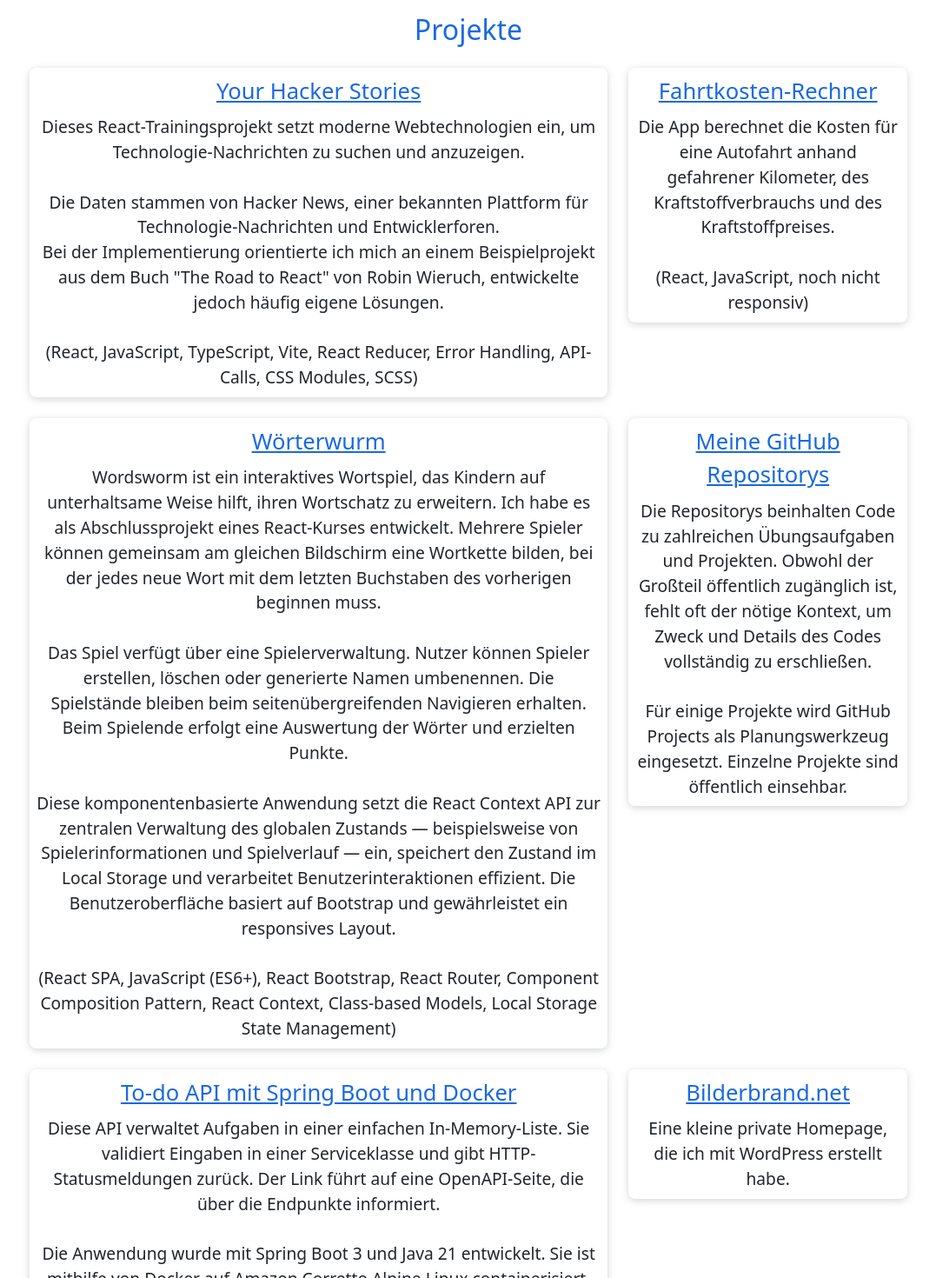
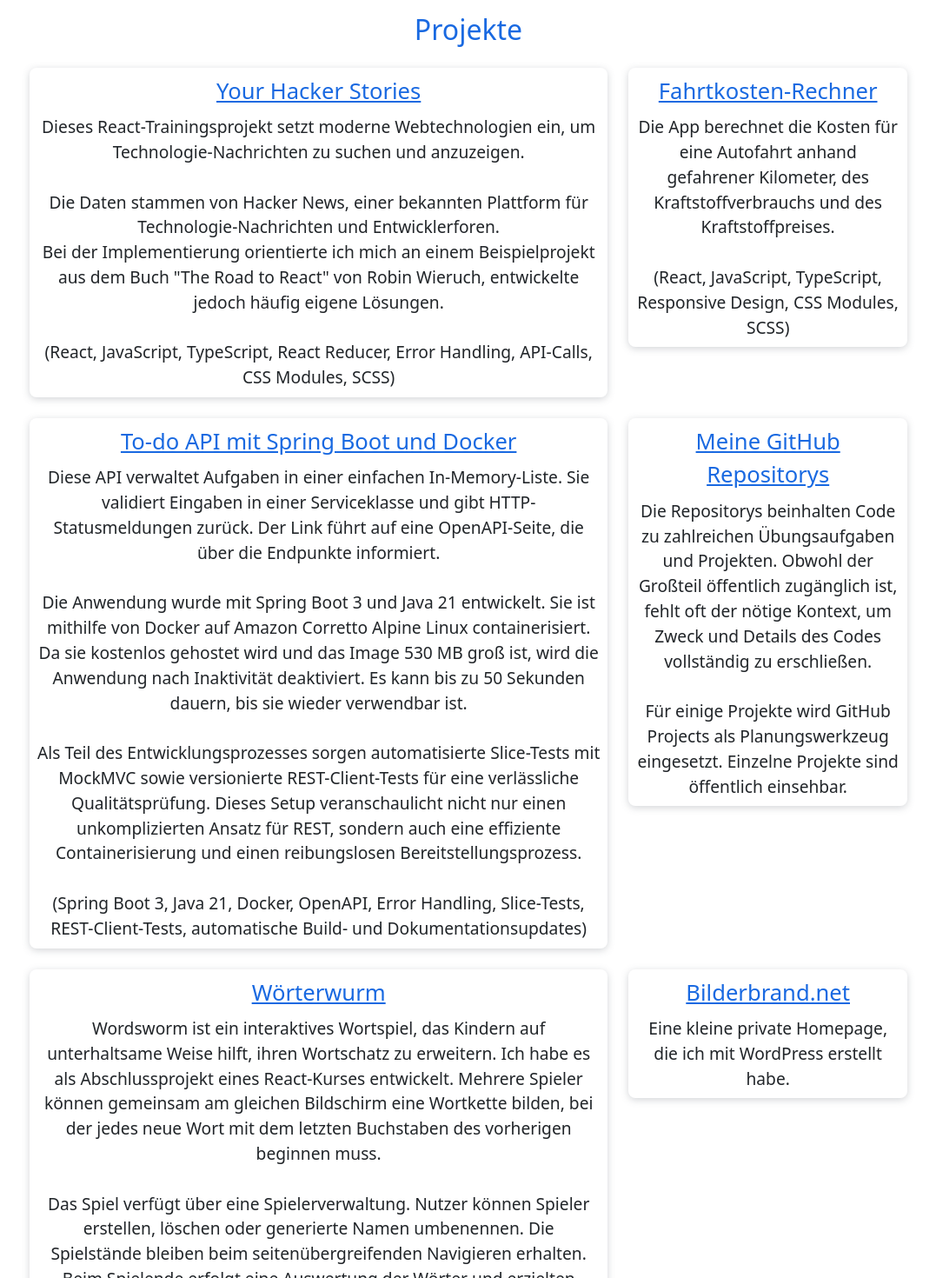
Before and after one commit to pstackebrandt/pstackebrandt.github.io, a React (Create React App) app: page / in a window 1280 px wide. Shown: the part 560-2030 px from the top of the page at 87% size, without its empty margins (101-1178 px from the left). Built offline with nearby package versions, Linux system fonts and the light colour scheme.

Commit message:
Update project descriptions with refined technologies and details

```diff
--- a/src/pages/Welcome.js
+++ b/src/pages/Welcome.js
@@ -36,7 +36,7 @@
                             Die Daten stammen von Hacker News, einer bekannten Plattform für Technologie-Nachrichten und Entwicklerforen.
                             Bei der Implementierung orientierte ich mich an einem Beispielprojekt aus dem Buch "The Road to React" von Robin Wieruch, entwickelte jedoch häufig eigene Lösungen.
 
-                            (React, JavaScript, TypeScript, Vite, React Reducer, Error Handling, API-Calls, CSS Modules, SCSS)`}
+                            (React, JavaScript, TypeScript, React Reducer, Error Handling, API-Calls, CSS Modules, SCSS)`}
                         />
                     </li>
                     <li>
@@ -45,7 +45,29 @@
                             text="Fahrtkosten-Rechner"
                             description={`Die App berechnet die Kosten für eine Autofahrt anhand gefahrener Kilometer, des Kraftstoffverbrauchs und des Kraftstoffpreises.
 
-                            (React, JavaScript, noch nicht responsiv)`}
+                            (React, JavaScript, TypeScript, Responsive Design, CSS Modules, SCSS)`}
+                        />
+                    </li>
+                    <li className="double-width">
+                        <LinkCard
+                            href="https://todo-rest-api-spring-boot3.onrender.com/swagger-ui/index.html"
+                            text="To-do API mit Spring Boot und Docker"
+                            description={`Diese API verwaltet Aufgaben in einer einfachen In-Memory-Liste. Sie validiert Eingaben in einer Serviceklasse und gibt HTTP-Statusmeldungen zurück. Der Link führt auf eine OpenAPI-Seite, die über die Endpunkte informiert.
+
+                            Die Anwendung wurde mit Spring Boot 3 und Java 21 entwickelt. Sie ist mithilfe von Docker auf Amazon Corretto Alpine Linux containerisiert. Da sie kostenlos gehostet wird und das Image 530 MB groß ist, wird die Anwendung nach Inaktivität deaktiviert. Es kann bis zu 50 Sekunden dauern, bis sie wieder verwendbar ist.
+
+                            Als Teil des Entwicklungsprozesses sorgen automatisierte Slice-Tests mit MockMVC sowie versionierte REST-Client-Tests für eine verlässliche Qualitätsprüfung. Dieses Setup veranschaulicht nicht nur einen unkomplizierten Ansatz für REST, sondern auch eine effiziente Containerisierung und einen reibungslosen Bereitstellungsprozess.
+
+                            (Spring Boot 3, Java 21, Docker, OpenAPI, Error Handling, Slice-Tests, REST-Client-Tests, automatische Build- und Dokumentationsupdates)`}
+                        />
+                    </li>
+                    <li>
+                        <LinkCard
+                            href="https://github.com/pstackebrandt"
+                            text="Meine GitHub Repositorys"
+                            description={`Die Repositorys beinhalten Code zu zahlreichen Übungsaufgaben und Projekten. Obwohl der Großteil öffentlich zugänglich ist, fehlt oft der nötige Kontext, um Zweck und Details des Codes vollständig zu erschließen.
+
+                            Für einige Projekte wird GitHub Projects als Planungswerkzeug eingesetzt. Einzelne Projekte sind öffentlich einsehbar.`}
                         />
                     </li>
                     <li className="double-width">
@@ -63,28 +85,6 @@
                     </li>
                     <li>
                         <LinkCard
-                            href="https://github.com/pstackebrandt"
-                            text="Meine GitHub Repositorys"
-                            description={`Die Repositorys beinhalten Code zu zahlreichen Übungsaufgaben und Projekten. Obwohl der Großteil öffentlich zugänglich ist, fehlt oft der nötige Kontext, um Zweck und Details des Codes vollständig zu erschließen.
-
-                            Für einige Projekte wird GitHub Projects als Planungswerkzeug eingesetzt. Einzelne Projekte sind öffentlich einsehbar.`}
-                        />
-                    </li>
-                    <li className="double-width">
-                        <LinkCard
-                            href="https://todo-rest-api-spring-boot3.onrender.com/swagger-ui/index.html"
-                            text="To-do API mit Spring Boot und Docker"
-                            description={`Diese API verwaltet Aufgaben in einer einfachen In-Memory-Liste. Sie validiert Eingaben in einer Serviceklasse und gibt HTTP-Statusmeldungen zurück. Der Link führt auf eine OpenAPI-Seite, die über die Endpunkte informiert.
-
-                            Die Anwendung wurde mit Spring Boot 3 und Java 21 entwickelt. Sie ist mithilfe von Docker auf Amazon Corretto Alpine Linux containerisiert. Da sie kostenlos gehostet wird und das Image 530 MB groß ist, wird die Anwendung nach Inaktivität deaktiviert. Es kann bis zu 50 Sekunden dauern, bis sie wieder verwendbar ist.
-
-                            Als Teil des Entwicklungsprozesses sorgen automatisierte Slice-Tests mit MockMVC sowie versionierte REST-Client-Tests für eine verlässliche Qualitätsprüfung. Dieses Setup veranschaulicht nicht nur einen unkomplizierten Ansatz für REST, sondern auch eine effiziente Containerisierung und einen reibungslosen Bereitstellungsprozess.
-
-                            (Spring Boot 3, Java 21, Docker, OpenAPI, Error Handling, Slice-Tests, REST-Client-Tests)`}
-                        />
-                    </li>
-                    <li>
-                        <LinkCard
                             href="https://www.bilderbrand.net/"
                             text="Bilderbrand.net"
                             description={`Eine kleine private Homepage, die ich mit WordPress erstellt habe.`}
@@ -98,7 +98,7 @@
 
                             Es wurde mit React, React Router und SCSS entwickelt und bietet ein responsives Design für eine einfache Navigation. Dabei liegt der Fokus auf der Funktionalität als Übersichtsseite und einem komfortablen Deployment auf GitHub Pages. Features und Techniken setze ich sparsam ein.
 
-                            (React, React Router, SCSS, Responsive Design, GitHub Pages)`}
+                            (React, React Router, SCSS, Responsive Design, automatische Dokumentationsupdates)`}
                         />
                     </li>
                 </ul>
```
